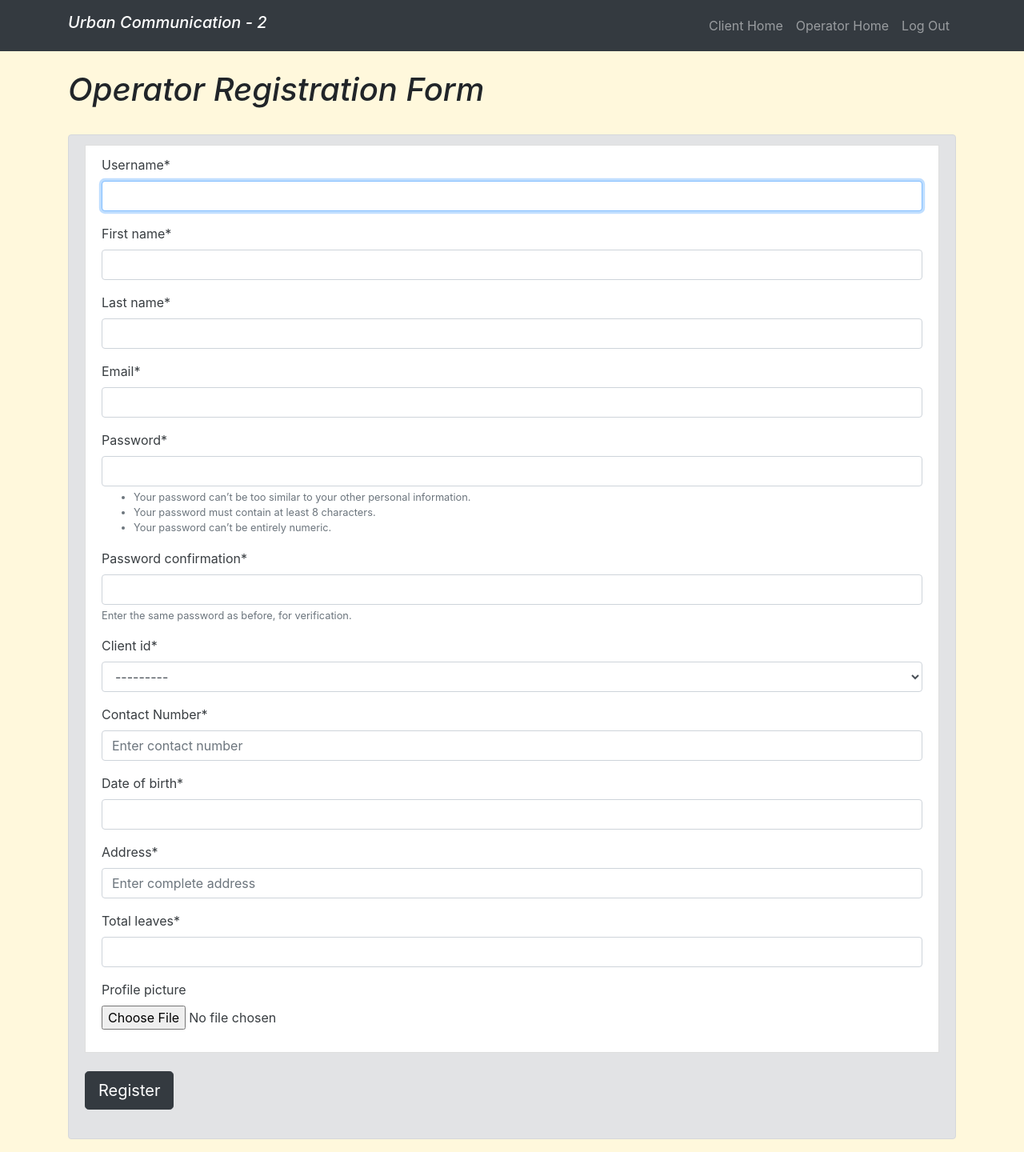
After one commit to urban-communications/UC-Project-2, a Django app: page /client/signup-operator/ in a window 1280 px wide. The commit adds this page. Shown: the whole page at 80% size. Run offline with Django 3.2, Linux system fonts and the light colour scheme; the visitor is signed in with stand-in values (Sample User, id 1); data that the repository does not hold is empty; some libraries are stand-ins or nearby versions.

Commit message:
made seprate profile for client , operator and admin and there seprate home page

```diff
--- a/secondProject/clientApp/forms.py
+++ b/secondProject/clientApp/forms.py
@@ -68,7 +68,6 @@ class ClientRegistrationForm(forms.ModelForm):
         fields = (
             'client_type',
             'contact_number',
-            'date_of_birth',
             'address',
             'profile_picture'
         )
@@ -96,9 +95,11 @@ class OperatorRegistrationForm(forms.ModelForm):
     class Meta:
         model = Operator
         fields = (
+            'client_id',
             'contact_number',
             'date_of_birth',
             'address',
+            'total_leaves',
             'profile_picture'
         )
 
--- a/secondProject/clientApp/models.py
+++ b/secondProject/clientApp/models.py
@@ -3,8 +3,6 @@ from django.contrib.auth.models import User
 from django.utils import timezone
 from django.db.models.signals import post_save
 import uuid
-
-# Create your models here.
 
 
 class Client(models.Model):
@@ -20,7 +18,6 @@ class Client(models.Model):
     client_name = models.CharField(max_length=100, null=False)
     client_type = models.CharField(max_length=30, choices=CLIENT_TYPE)
     contact_number = models.CharField(max_length=30)
-    date_of_birth = models.DateField()
     address = models.CharField(max_length=200)
     created_at = models.DateTimeField(default=timezone.now)
     updated_at = models.DateTimeField(default=timezone.now)
@@ -41,7 +38,7 @@ class Operator(models.Model):
     date_of_birth = models.DateField()
     address = models.CharField(max_length=200)
     total_leaves = models.IntegerField(null=False)
-    avaliable_leaves = models.IntegerField(null=False)
+    available_leaves = models.IntegerField(null=False)
     created_at = models.DateTimeField(default=timezone.now)
     updated_at = models.DateTimeField(default=timezone.now)
     profile_picture = models.ImageField(
@@ -94,6 +91,7 @@ class Leave(models.Model):
     from_date = models.DateField(null=False)
     to_date = models.DateField(null=False)
     no_of_days = models.CharField(max_length=20, choices=DAYS)
-    leave_status = models.CharField(max_length=20, choices=LEAVE_STATUS, default='Pending')
+    leave_status = models.CharField(
+        max_length=20, choices=LEAVE_STATUS, default='Pending')
     created_at = models.DateTimeField(default=timezone.now)
     updated_at = models.DateTimeField(null=True)
--- a/secondProject/clientApp/templates/client_profile.html
+++ b/secondProject/clientApp/templates/client_profile.html
@@ -27,7 +27,6 @@
             <li class="list-group-item">Client type : {{client.client_type}}</li>
             <li class="list-group-item">Email : {{client.user_name.email}}</li>
             <li class="list-group-item">Contact Number : {{client.contact_number}}</li>
-            <li class="list-group-item">DOB : {{client.date_of_birth}}</li>
             <li class="list-group-item">Address : {{client.address}}</li>
         </ul>
     </div>
--- /dev/null
+++ b/secondProject/clientApp/templates/operator_registration.html
@@ -0,0 +1,33 @@
+{% extends "base.html" %}
+{% load static %}
+{% load crispy_forms_tags %}
+
+{% block head %}
+
+<title>Operator Registration</title>
+
+{% endblock %}
+
+{% block body %}
+
+<div>
+    <br />
+    <h1><em>Operator Registration Form</em></h1>
+    <br />
+    <div class="alert alert-secondary">
+        <form method="post" enctype="multipart/form-data">
+            {% csrf_token %}
+            <li class="list-group-item">
+                {{user_form|crispy}}
+                {{operator_form|crispy}}
+            </li>
+            <br>
+            <button type="submit" class="btn btn-dark btn-lg btn-lg">
+                Register
+            </button>
+        </form>
+        <br />
+
+    </div>
+</div>
+{% endblock %}
--- a/secondProject/clientApp/urls.py
+++ b/secondProject/clientApp/urls.py
@@ -2,11 +2,13 @@ from django.urls import path
 from django.contrib.auth.models import User
 
 from . import views
-from secondProject.views import ClientRegistration
+from secondProject.views import ClientRegistration, OperatorRegistration
 
 urlpatterns = [
     path('', views.HomeView.as_view(), name='home'),
+    path('signup-operator/', OperatorRegistration.as_view(), name='operator_signup'),
     path('signup/', ClientRegistration.as_view(), name='client_signup'),
+    path('admin-signup/', ClientRegistration.as_view(), name='admin_client_signup'),
     path('profile/<slug:pk>/', views.ClientProfileView.as_view(), name='client_profile'),
 ]
 
--- a/secondProject/secondProject/urls.py
+++ b/secondProject/secondProject/urls.py
@@ -7,6 +7,7 @@ from django.conf.urls.static import static
 from secondProject import views
 
 urlpatterns = [
+    path('', views.login_redirect),
     path('admin/', admin.site.urls),
     path('accounts/', include('django.contrib.auth.urls')),
     path('client/', include('clientApp.urls', namespace='clientApp')),
--- a/secondProject/secondProject/views.py
+++ b/secondProject/secondProject/views.py
@@ -12,15 +12,20 @@ def password_change_form(request):
     pass
 
 
+def login_redirect(request):
+    if request.user.is_authenticated:
+        return redirect(reverse('clientApp:home'))
+
+
 class ClientRegistration(TemplateView):
     template_name = 'client_registration.html'
 
     def get(self, request):
         user_form = UserRegistrationForm()
         client_form = ClientRegistrationForm()
-        context ={
-            'user_form' : user_form,
-            'client_form' : client_form
+        context = {
+            'user_form': user_form,
+            'client_form': client_form
         }
         return render(request, self.template_name, context)
 
@@ -30,15 +35,15 @@ class ClientRegistration(TemplateView):
         form_client = ClientRegistrationForm(request.POST, request.FILES)
         if form_client.is_valid() and form_user.is_valid():
             data = form_user.save()
-            name = form_user.cleaned_data['first_name'] + ' ' + form_user.cleaned_data['last_name']
+            name = form_user.cleaned_data['first_name'] + \
+                ' ' + form_user.cleaned_data['last_name']
             new_client = Client(
-                user_name = data,
-                client_name = name,
-                client_type = form_client.cleaned_data['client_type'],
-                contact_number = form_client.cleaned_data['contact_number'],
-                date_of_birth = form_client.cleaned_data['date_of_birth'],
-                address = form_client.cleaned_data['address'],
-                profile_picture = form_client.cleaned_data['profile_picture']
+                user_name=data,
+                client_name=name,
+                client_type=form_client.cleaned_data['client_type'],
+                contact_number=form_client.cleaned_data['contact_number'],
+                address=form_client.cleaned_data['address'],
+                profile_picture=form_client.cleaned_data['profile_picture']
             )
             new_client.save()
             return redirect('login')
@@ -46,3 +51,50 @@ class ClientRegistration(TemplateView):
             context['user_form'] = form_user
             context['client_form'] = form_client
         return render(request, self.template_name, context)
+
+
+class OperatorRegistration(TemplateView):
+    template_name = 'operator_registration.html'
+
+    def get(self, request):
+        if(request.user.is_staff):
+            user_form = UserRegistrationForm()
+            operator_form = OperatorRegistrationForm()
+            context = {
+                'user_form': user_form,
+                'operator_form': operator_form
+            }
+            return render(request, self.template_name, context)
+        else:
+            return redirect('clientApp:home')
+
+    def post(self, request):
+        if(request.user.is_staff):
+            context = {}
+            form_user = UserRegistrationForm(request.POST)
+            form_operator = OperatorRegistrationForm(
+                request.POST, request.FILES)
+
+            if form_operator.is_valid() and form_user.is_valid():
+                data = form_user.save()
+                name = form_user.cleaned_data['first_name'] + \
+                    ' ' + form_user.cleaned_data['last_name']
+                new_operator = Operator(
+                    user_name=data,
+                    client_id=form_operator.cleaned_data['client_id'],
+                    operator_name=name,
+                    contact_number=form_operator.cleaned_data['contact_number'],
+                    date_of_birth=form_operator.cleaned_data['date_of_birth'],
+                    address=form_operator.cleaned_data['address'],
+                    total_leaves=form_operator.cleaned_data['total_leaves'],
+                    available_leaves=form_operator.cleaned_data['total_leaves'],
+                    profile_picture=form_operator.cleaned_data['profile_picture']
+                )
+                new_operator.save()
+                return redirect('clientApp:home')
+            else:
+                context['user_form'] = form_user
+                context['client_form'] = form_operator
+            return render(request, self.template_name, context)
+        else:
+            return redirect('clientApp:home')
```
Also changed, not shown: secondProject/clientApp/templates/home.html (+32 -4 lines), secondProject/clientApp/migrations/0002_remove_client_date_of_birth.py (added), secondProject/clientApp/migrations/0003_auto_20200903_2115.py (added), secondProject/clientApp/migrations/0004_auto_20200903_2119.py (added), secondProject/clientApp/views.py (line endings or trailing spaces), secondProject/secondProject/media/client_profile_picture/shahziab1.png (added).
